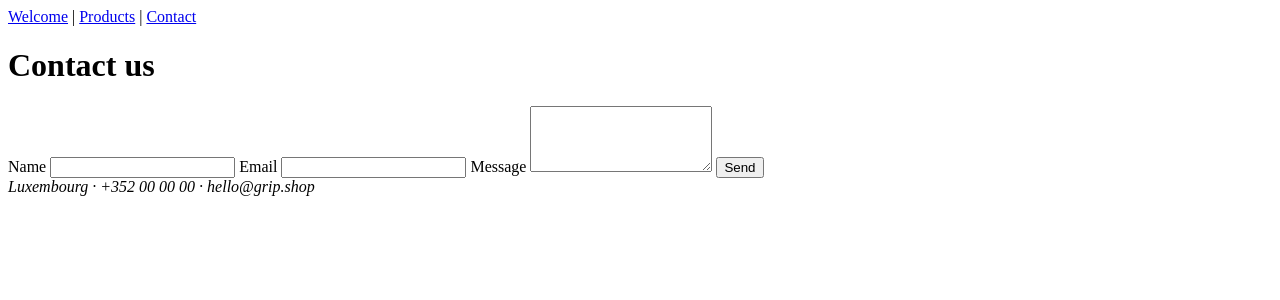
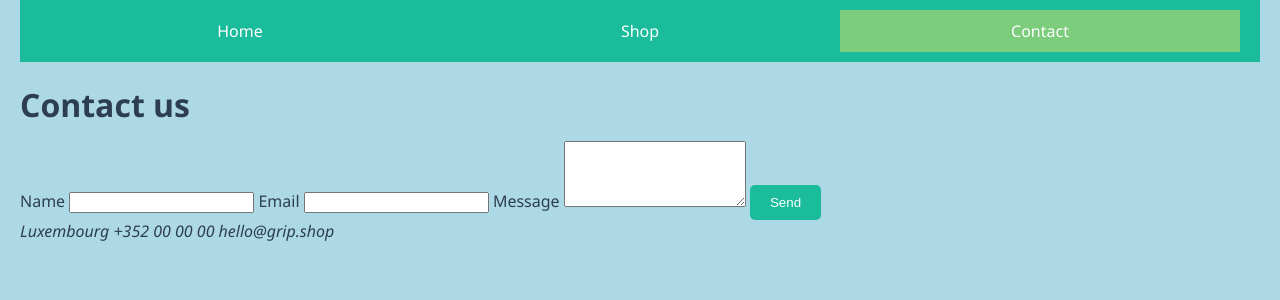
Before and after one commit to nojura1/WSERS-php, a PHP site: page /contact in a window 1280 px wide. Shown: the top 300 px of the page. Run offline with PHP 8.4, Linux system fonts and the light colour scheme.

Commit message:
added styles

```diff
--- a/contact.php
+++ b/contact.php
@@ -1,13 +1,17 @@
 <!doctype html>
 <html lang="en">
+
 <head>
-<meta charset="utf-8"><meta name="viewport" content="width=device-width,initial-scale=1">
+    <link rel="stylesheet" href="style.css">
+    <meta charset="utf-8">
+    <meta name="viewport" content="width=device-width,initial-scale=1">
     <title>Contact - Grip Shop</title>
 </head>
+
 <body>
     <?php
     include_once("navbar.php");
-    navbar();
+    navbar("contact");
     ?>
     <h1>Contact us</h1>
     <form action="/contact" method="post">
@@ -16,6 +20,7 @@
         <label>Message <textarea name="message" rows="4" required></textarea></label>
         <button type="submit">Send</button>
     </form>
-<address>Luxembourg · +352 00 00 00 · hello@grip.shop</address>
+    <address>Luxembourg +352 00 00 00 hello@grip.shop</address>
 </body>
+
 </html>
--- a/navbar.php
+++ b/navbar.php
@@ -1,7 +1,18 @@
 <?php
-    function navbar() {
+function navbar($callee)
+{
+    ?>
+    <nav>
+        <ul>
+            <li <?php if ($callee == "home")
+                print ("class='highlight'") ?>><a href="welcome.php">Home</a></li>
+                <li <?php if ($callee == "products")
+                print ("class='highlight'") ?>><a href="products.php">Shop</a></li>
+                <li <?php if ($callee == "contact")
+                print ("class='highlight'") ?>><a href="contact.php">Contact</a></li>
+            </ul>
+        </nav>
+
+    <?php
+}
 ?>
-    <nav><a href="welcome.php">Welcome</a> | <a href="products.php">Products</a> | <a href="contact.php">Contact</a></nav>
-<?php
-    }
-?>
--- /dev/null
+++ b/style.css
@@ -0,0 +1,78 @@
+body {
+  font-family: "Segoe UI", Tahoma, Geneva, Verdana, sans-serif;
+  color: #2c3e50;
+  background-color: lightblue;
+  margin: 0;
+  padding: 0 20px;
+}
+
+nav {
+  background-color: #1abc9c;
+  padding: 10px 20px;
+}
+
+nav ul {
+  list-style: none;
+  margin: 0;
+  padding: 0;
+  display: flex;
+}
+
+nav li {
+  flex: 1;
+  text-align: center;
+}
+
+nav li a {
+  display: block;
+  padding: 10px 0;
+  color: white;
+  text-decoration: none;
+  border-radius: 5px;
+  transition: background-color 0.3s ease;
+}
+
+nav li a:hover {
+  background-color: #16a085;
+}
+
+button {
+  background-color: #1abc9c;
+  color: white;
+  padding: 10px 20px;
+  border: none;
+  border-radius: 5px;
+  cursor: pointer;
+  transition: background-color 0.3s ease;
+}
+
+button:hover {
+  background-color: #16a085;
+}
+
+:is(h1, h2, h3, h4, h5, h6) {
+  margin-bottom: 15px;
+  color: #2c3e50;
+}
+
+p {
+  font-family: "Arial", sans-serif;
+  font-size: 16px;
+  line-height: 1.5;
+  color: #444;
+  margin-bottom: 15px;
+}
+
+a {
+  color: #2c3e50;
+  text-decoration: none;
+  transition: color 0.3s ease;
+}
+
+a:hover {
+  color: black;
+}
+
+.highlight {
+  background-color: rgb(123, 204, 123);
+}
```
Also changed, not shown: products.php (+7 -2 lines), welcome.php (+7 -4 lines). Lines whose indentation alone changed are shown as unchanged.
